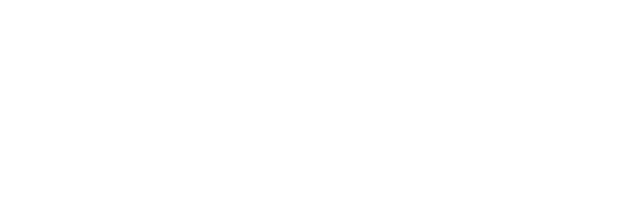
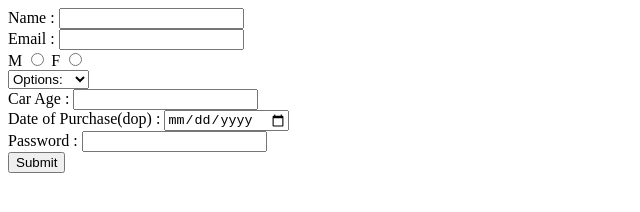
Before and after one commit to acciojob/car-insurance-form-Deepak0090, a website: page main.html in a window 1280 px wide. Shown: the whole page, without its empty margins (0-640 px from the left). Drawn offline with Linux system fonts and the light colour scheme.

Commit message:
created a submission

```diff
--- a/main.html
+++ b/main.html
@@ -4,9 +4,48 @@
 
 <head>
 	<link rel="stylesheet" href="styles.css">
+	<title>Car Insurance Registration Form</title>
 </head>
 
 <body>
+	<form method="post">
+		<div>
+		<label for="name">Name :</label>
+		<input type="text" name="Name" id="name" required>
+		</div>
+		<div>
+			<label for="email">Email :</label>
+			<input type="email" name="Email" id="email" required>
+		</div>
+		<div>
+			<label for="gender_m">M</label>
+			<input type="radio" name="gender_m" required>
+			<label for="gender_f">F</label>
+			<input type="radio" name="gender_f" required>
+		</div>
+		<div>
+			<label for="cars"></label>
+			<select name="Car Brands" id="cars">
+				<option value="" disabled selected>Options:</option>
+				<option value="BMW">BMW</option>
+				<option value="Audi">Audi</option>
+				<option value="Mercedez">Mercedez</option>
+			</select>
+		</div>
+		<div>
+			<label for="carage">Car Age :</label>
+			<input type="number" name="Car Age" id="carage" required>
+		</div>
+		<div>
+			<label for="dop">Date of Purchase(dop) :</label>
+			<input type="date" name="Date of Purchase(dop)" id="dop" required>
+		</div>
+		<div>
+			<label for="password">Password :</label>
+			<input type="password" name="Password" id="password" required>
+		</div>
+		<button type="submit">Submit</button>
+	</form>
 	<!-- the entire body must be written by student -->
     <script type="text/javascript" src="./script.js">
 </script>
```
